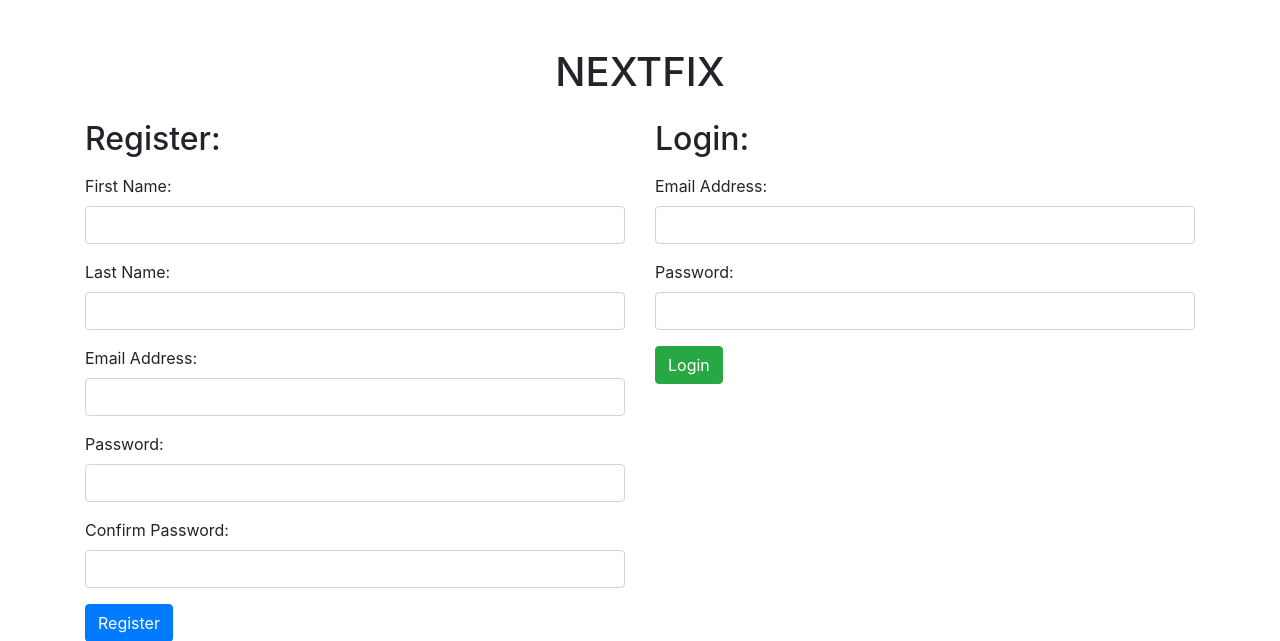
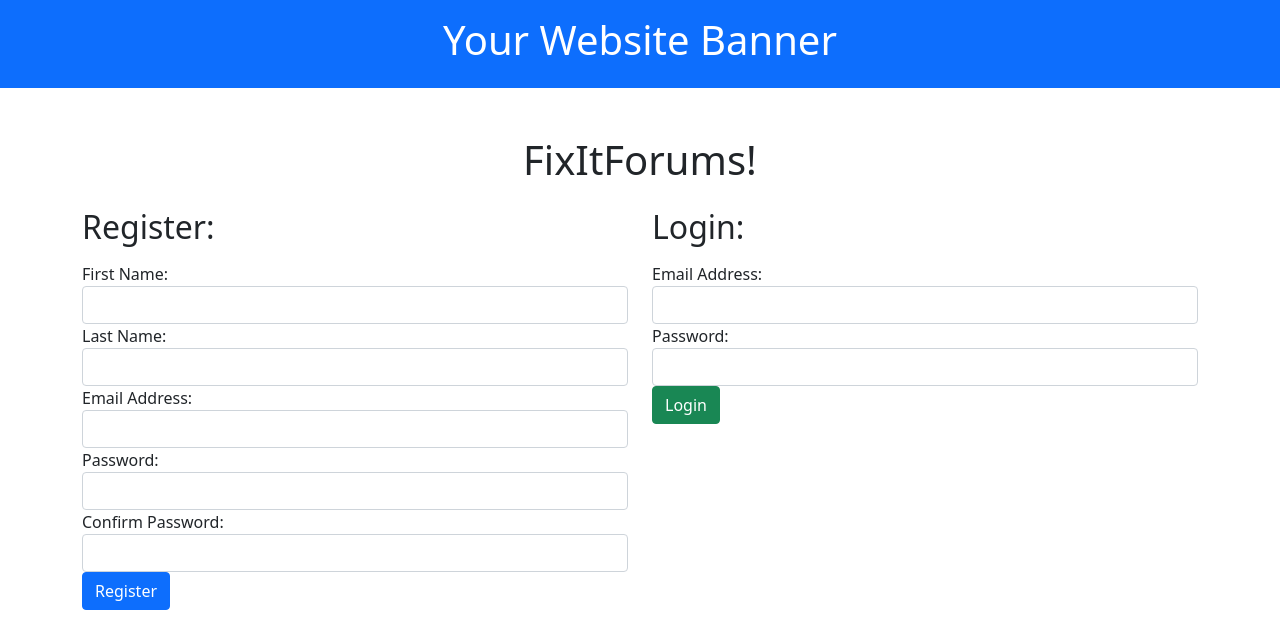
Before and after one commit to brysilliman231/FixITForum, a Python web app: template flask_app/templates/index.html in a window 1280 px wide. Shown: the top 641 px of the page. Run offline with Jinja, Linux system fonts and the light colour scheme; the template is opened without the code that fills it, so the values that code supplies are empty; some libraries are stand-ins or nearby versions.

Commit message:
established a base banner that will extend to the multiple pages within the project

```diff
--- /dev/null
+++ b/flask_app/templates/base.html
@@ -0,0 +1,19 @@
+<!DOCTYPE html>
+<html lang="en">
+<head>
+    <meta charset="UTF-8">
+    <meta name="viewport" content="width=device-width, initial-scale=1.0">
+    <title>{% block title %}Your Site{% endblock %}</title>
+    <link href="https://cdn.jsdelivr.net/npm/bootstrap@5.1.3/dist/css/bootstrap.min.css" rel="stylesheet">
+</head>
+<body>
+    <div class="container-fluid bg-primary text-white text-center p-3">
+        <h1>Your Website Banner</h1>
+    </div>
+
+    {% block content %}
+    {% endblock %}
+
+    <script src="https://cdn.jsdelivr.net/npm/bootstrap@5.1.3/dist/js/bootstrap.bundle.min.js"></script>
+</body>
+</html>
--- a/flask_app/templates/index.html
+++ b/flask_app/templates/index.html
@@ -1,15 +1,10 @@
-<!DOCTYPE html>
-<html lang="en">
-<head>
-    <meta charset="UTF-8">
-    <meta name="viewport" content="width=device-width, initial-scale=1.0">
+{% extends "base.html" %}
 
-    <link href="https://stackpath.bootstrapcdn.com/bootstrap/4.5.2/css/bootstrap.min.css" rel="stylesheet">
-    <title>Home</title>
-</head>
-<body>
+{% block title %}Home{% endblock %}
+
+{% block content %}
     <div class="container my-5">
-        <h1 class="text-center mb-4">NEXTFIX</h1>
+        <h1 class="text-center mb-4">FixItForums!</h1>
         <div class="row">
             <div class="col-md-6">
                 <div class="mb-3">
@@ -68,5 +63,4 @@
             {% endwith %}
         </div>
     </div>
-</body>
-</html>
+{% endblock %}
```
